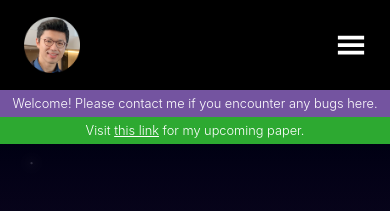
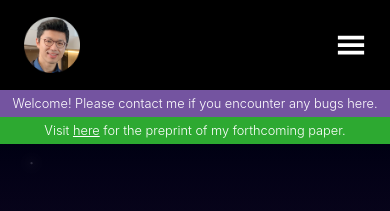
Before and after one commit to davidwdw/dwdw.github.io, a plain HTML site: page index.html in a window 390 px wide. Shown: the top 211 px of the page. Drawn offline with nearby package versions, Linux system fonts and the light colour scheme.

Commit message:
Update index.html

```diff
--- a/index.html
+++ b/index.html
@@ -64,8 +64,8 @@
         <small class="font-weight-light d-block d-md-none">Welcome! Please <a class="font-weight-light" style="color: white;" href="mailto:david.wang@kellogg.northwestern.edu">contact me</a> if you encounter any bugs here.</small>
         </div>
     <div class="m-0 p-0 pb-1 pt-1 text-center" style="background-color: rgb(45, 169, 49); color: white;">
-        <small class="font-weight-light d-none d-md-block">My single-authored JPSP is forthcoming. To access the forthcoming paper, please visit <a class="font-weight-light" style="color: white;text-decoration:underline;" href="https://psyarxiv.com/u7vcd">this link</a>.</small>
-        <small class="font-weight-light d-block d-md-none">Visit <a class="font-weight-light" style="color: white;text-decoration:underline;" href="https://psyarxiv.com/u7vcd">this link</a> for my upcoming paper.</small>
+        <small class="font-weight-light d-none d-md-block">My single-authored JPSP is forthcoming. To access the preprint, please visit <a class="font-weight-light" style="color: white;text-decoration:underline;" href="https://psyarxiv.com/u7vcd">this link</a>.</small>
+        <small class="font-weight-light d-block d-md-none">Visit <a class="font-weight-light" style="color: white;text-decoration:underline;" href="https://psyarxiv.com/u7vcd">here</a> for the preprint of my forthcoming paper.</small>
         </div>
 
     <div class="hero-1" style="height:550px; background-image: url('images/hero_cloud.svg'); background-position: center; background-repeat: no-repeat; background-size: cover;">
```
